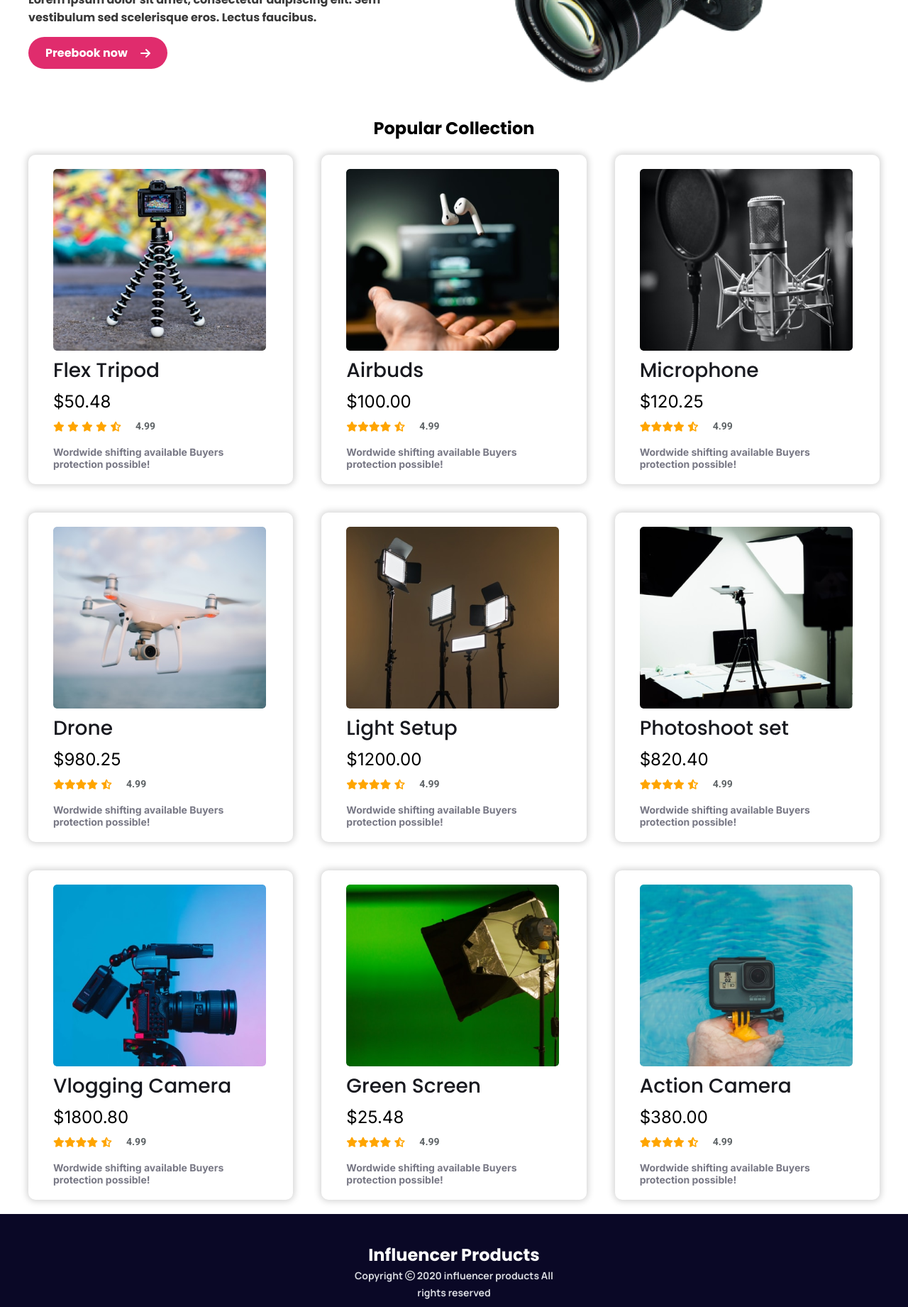
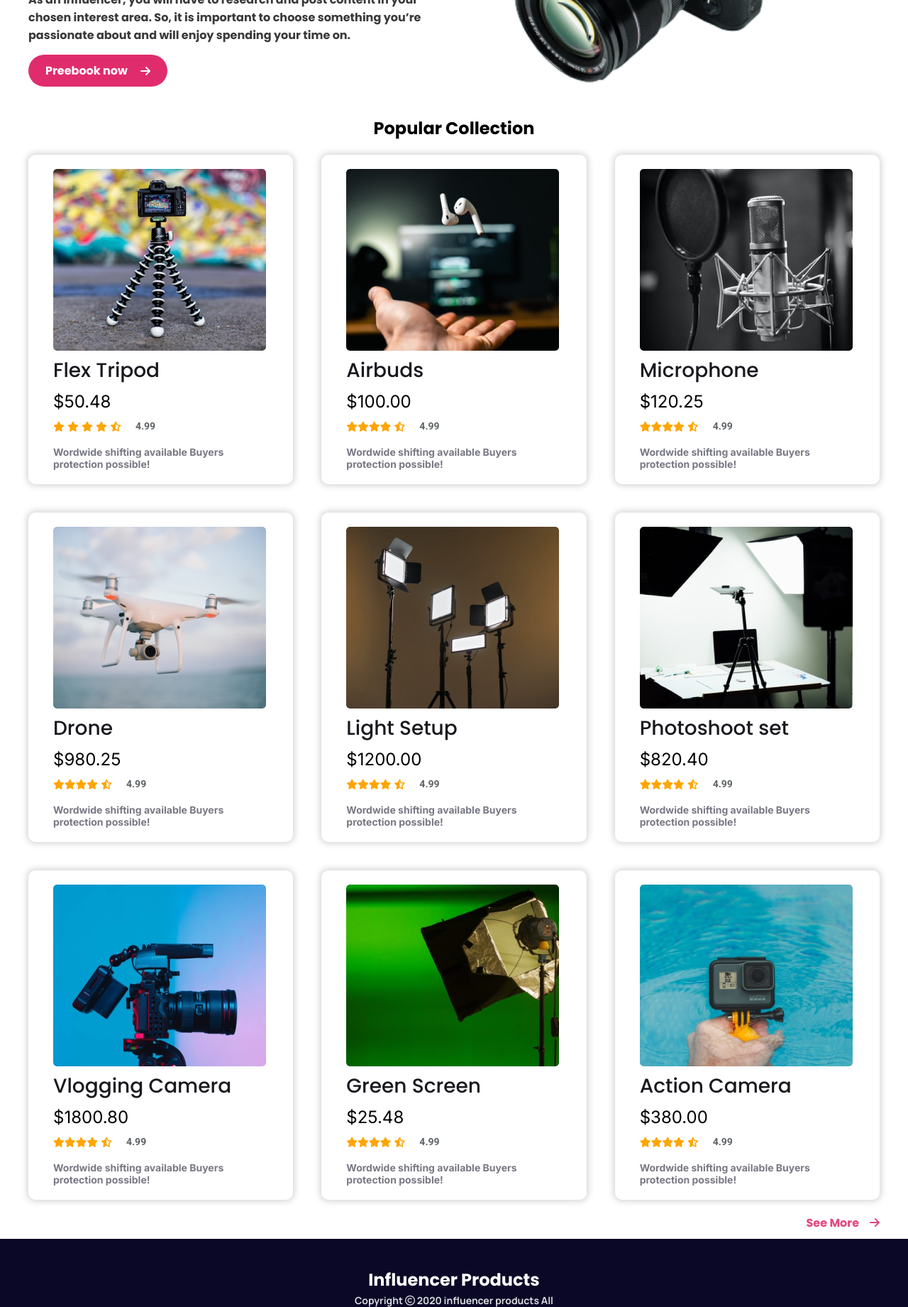
Before and after one commit to abdurrazzakhera/my_first_ecommarc, a plain HTML site: page index.html in a window 1280 px wide. Shown: the part 329-2170 px from the top of the page at 71% size. Drawn offline with Linux system fonts and the light colour scheme.

Commit message:
extra sec

```diff
--- a/index.html
+++ b/index.html
@@ -22,8 +22,9 @@
         <div class="heading_desc">
           <h2 class="headin_desc_title">Start your Journey as Influencer</h2>
           <p class="headin_desc_txt">
-            Lorem ipsum dolor sit amet, consectetur adipiscing elit. Sem
-            vestibulum sed scelerisque eros. Lectus faucibus.
+            As an influencer, you will have to research and post content in your
+            chosen interest area. So, it is important to choose something you’re
+            passionate about and will enjoy spending your time on.
           </p>
           <div class="btn_div">
             <p class="btn_txt">Preebook now</p>
@@ -203,6 +204,10 @@
           </div>
         </div>
       </div>
+      <div class="see_more_text">
+        <p>See More</p>
+        <span><i class="fas fa-arrow-right"></i></span>
+      </div>
     </main>
     <footer class="main_footer">
       <div class="foot_sec">
--- a/style/style.css
+++ b/style/style.css
@@ -68,11 +68,16 @@ font-family: 'Roboto', sans-serif;
   width: 430px;
   margin-left: 45px;
 }
+.head_banner:hover img {
+  transform: scale(1.1);
+  transition: transform 2s ease-in-out;
+}
 
 /* -----------Main section style---------- */
 .main_sec {
   margin-top: 20px;
-  margin-bottom: 20px;
+  margin-bottom: 55px;
+  position: relative;
 }
 .main_sec > h2 {
   text-align: center;
@@ -129,6 +134,21 @@ font-family: 'Roboto', sans-serif;
   font-size: 14px;
   font-weight: 700;
   color: #5e6366;
+}
+
+.see_more_text {
+  color: #e02c6dde;
+  font-size: 16px;
+  font-weight: 700;
+  display: flex;
+  align-items: center;
+  position: absolute;
+  right: 0;
+  margin-top: 20px;
+  cursor: pointer;
+}
+.see_more_text > span {
+  margin-left: 15px;
 }
 
 /* ------------Footer section style----------- */
```
